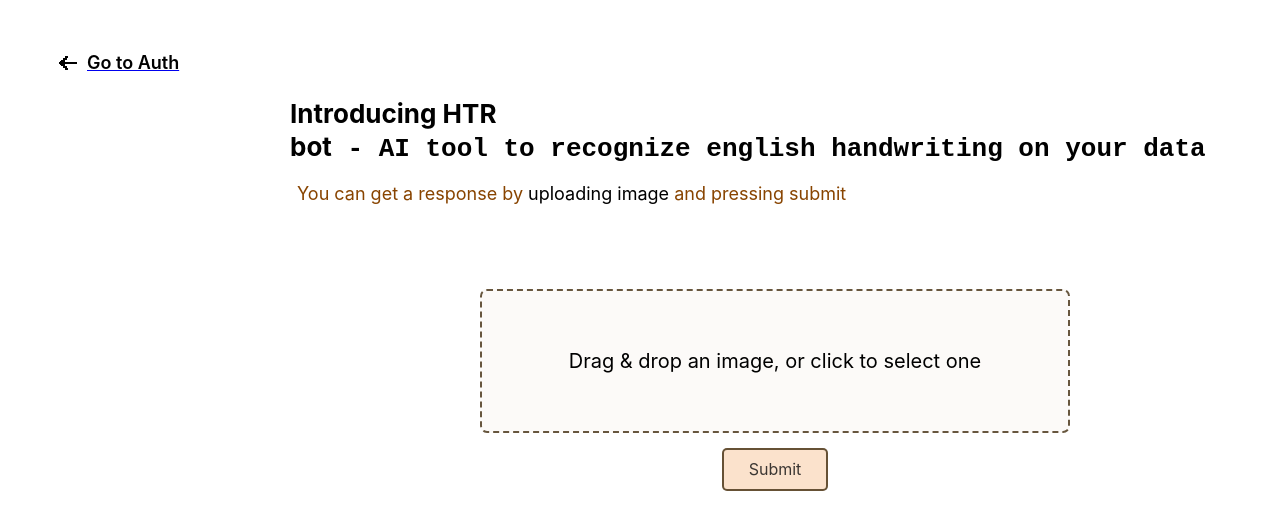
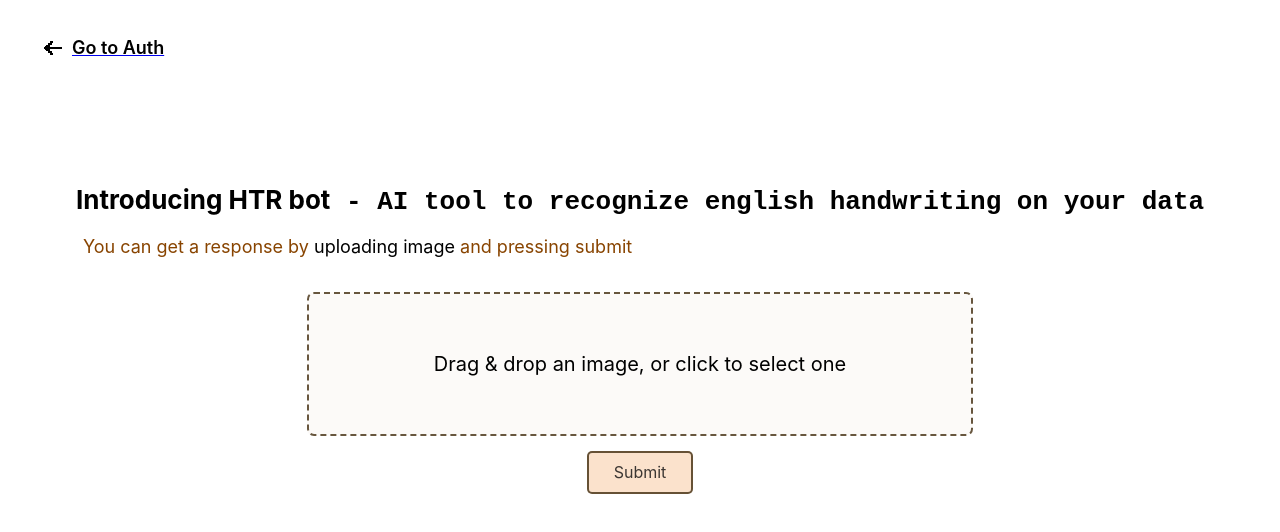
Before and after one commit to sskyisthelimit/htr-frontend, a Next.js app: page /guest in a window 1280 px wide. Shown: the top 532 px of the page. Built offline with nearby package versions, Linux system fonts and the light colour scheme.

Commit message:
fixed styling in guest page

```diff
--- a/src/styles/guestPage.css
+++ b/src/styles/guestPage.css
@@ -6,17 +6,18 @@
     display: flex;
     width: 100%;
     min-height: 100vh;
-
-    justify-content: center;
+    gap: 30px;
+    flex-direction: column;
+    justify-content: start;
+    align-items: start;
 }
 .guestChatContainer{
     display: flex;
+    width: 100%;
     flex-direction: column;
-    width: 90%;
-    align-items: start;
-    justify-content: start;
-    padding: 40px 0px;
-    gap: 50px;
+    align-items: center;
+    justify-content: center;
+
 }
 .regenerateResponseButton{
     background-color: #f8f4f2;
@@ -38,7 +39,7 @@
 }
 
 .chatBlockContainer{
-    width: 100%;
+    width: 90%;
     display: flex;
     flex-direction: column;
     justify-content: center;
@@ -46,8 +47,10 @@
 }
 
 .linkWrapper{
-    padding: 50px;
+    padding: 35px;
     display: flex;
+    justify-content: start;
+    align-items: start;
 }
 
 .auth-button{
```
